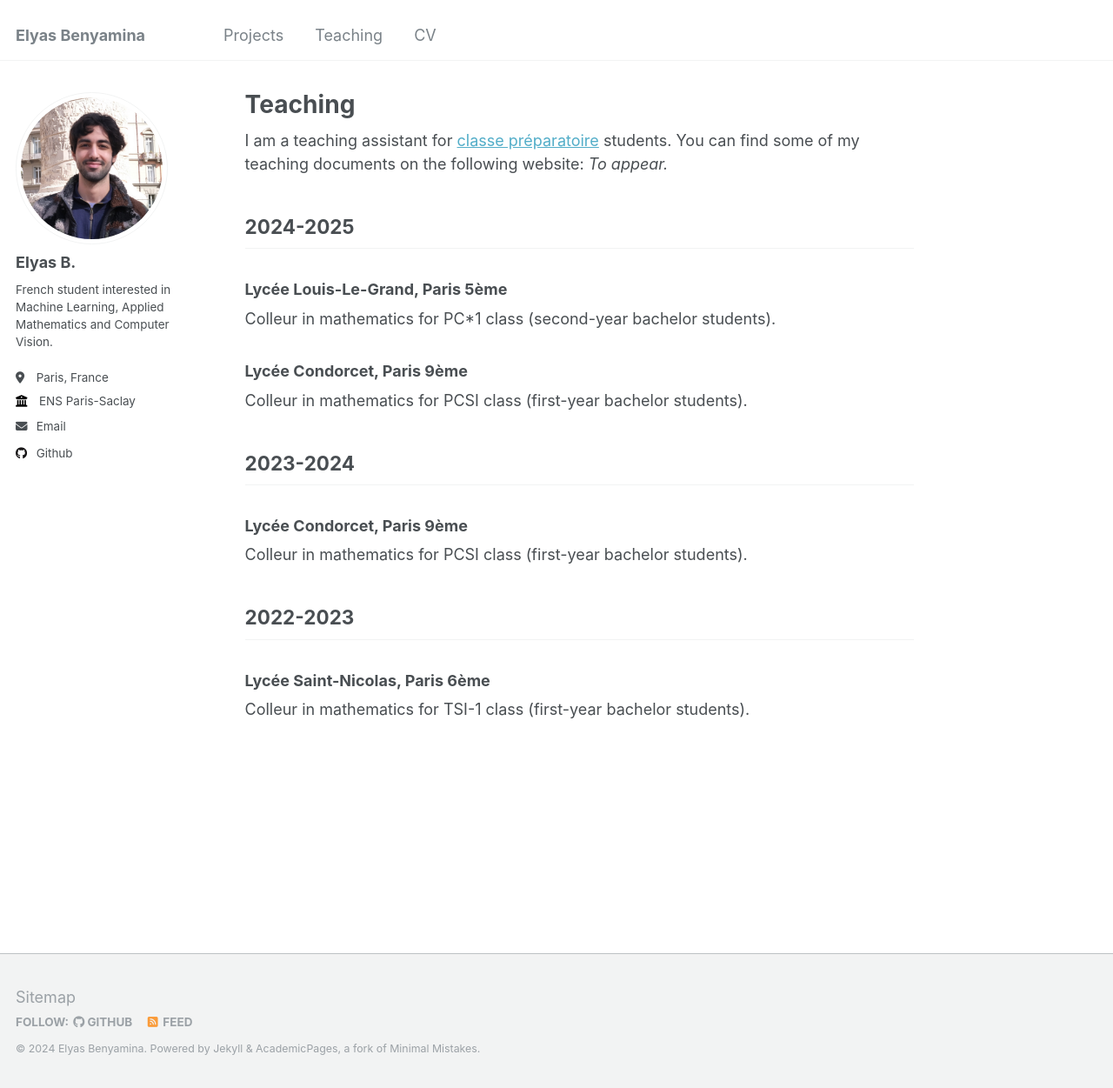
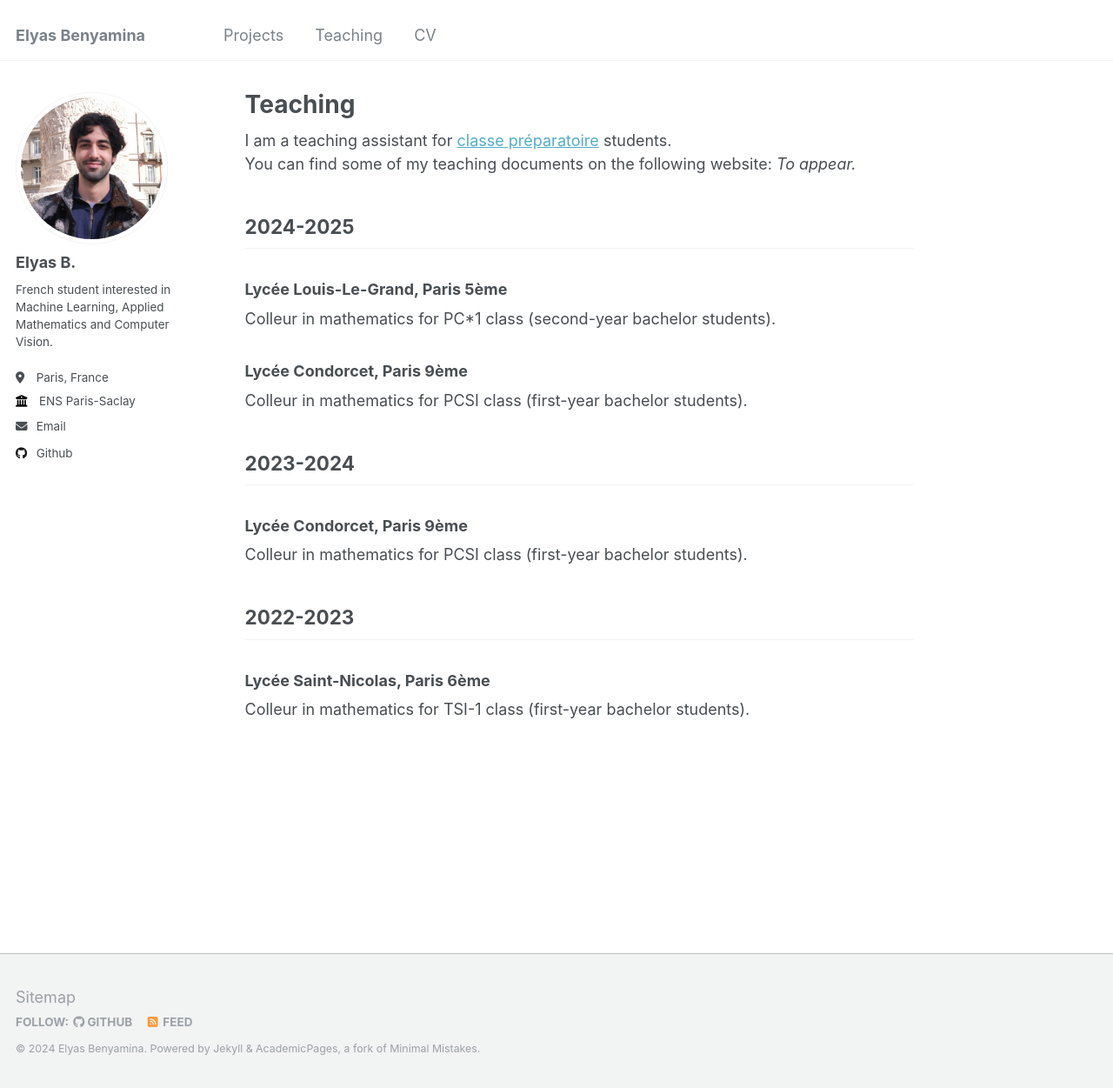
Before and after one commit to elyasbny/elyasbny.github.io, a Jekyll site: the page built from _pages/teaching.md, in a window 1280 px wide and 1251 px high. Shown: the whole window at 87% size. Built offline with Jekyll 4.4.1, drawn with Linux system fonts in a browser that asks for light colours.

```diff
--- a/_pages/teaching.md
+++ b/_pages/teaching.md
@@ -7,7 +7,7 @@ redirect_from:
   - /teaching.html
 ---
 
-I am a teaching assistant for [classe préparatoire](https://en.wikipedia.org/wiki/Classe_pr%C3%A9paratoire_aux_grandes_%C3%A9coles) students.
+I am a teaching assistant for [classe préparatoire](https://en.wikipedia.org/wiki/Classe_pr%C3%A9paratoire_aux_grandes_%C3%A9coles) students.\
 You can find some of my teaching documents on the following website: *To appear.*
 
 ## 2024-2025
```
